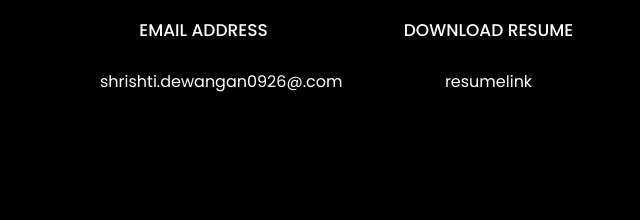
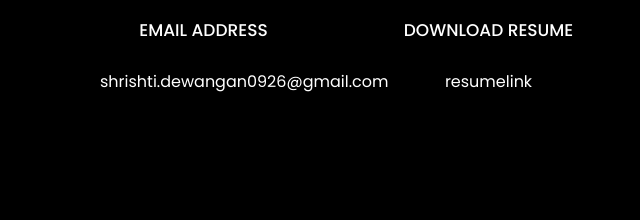
Before and after one commit to shrishtidewangan/shrishtidewangan.github.io, a plain HTML site: page index.html in a window 1280 px wide. Shown: the part 4894-5114 px from the top of the page, 579-1219 px from the left. Drawn offline with Linux system fonts and the light colour scheme; animation ran at ten frames a second; files whose address does not match are found by name.

Commit message:
Update email address in contact section

```diff
--- a/index.html
+++ b/index.html
@@ -554,7 +554,7 @@
           			<span class="icon-paper-plane"></span>
           		</div>
           		<h3 class="mb-4">Email Address</h3>
-	            <p><a href="mailto:info@yoursite.com">shrishti.dewangan0926@.com</a></p>
+	            <p><a href="mailto:info@yoursite.com">shrishti.dewangan0926@gmail.com</a></p>
 	          </div>
           </div>
           <div class="col-md-6 col-lg-3 d-flex ftco-animate">
```
